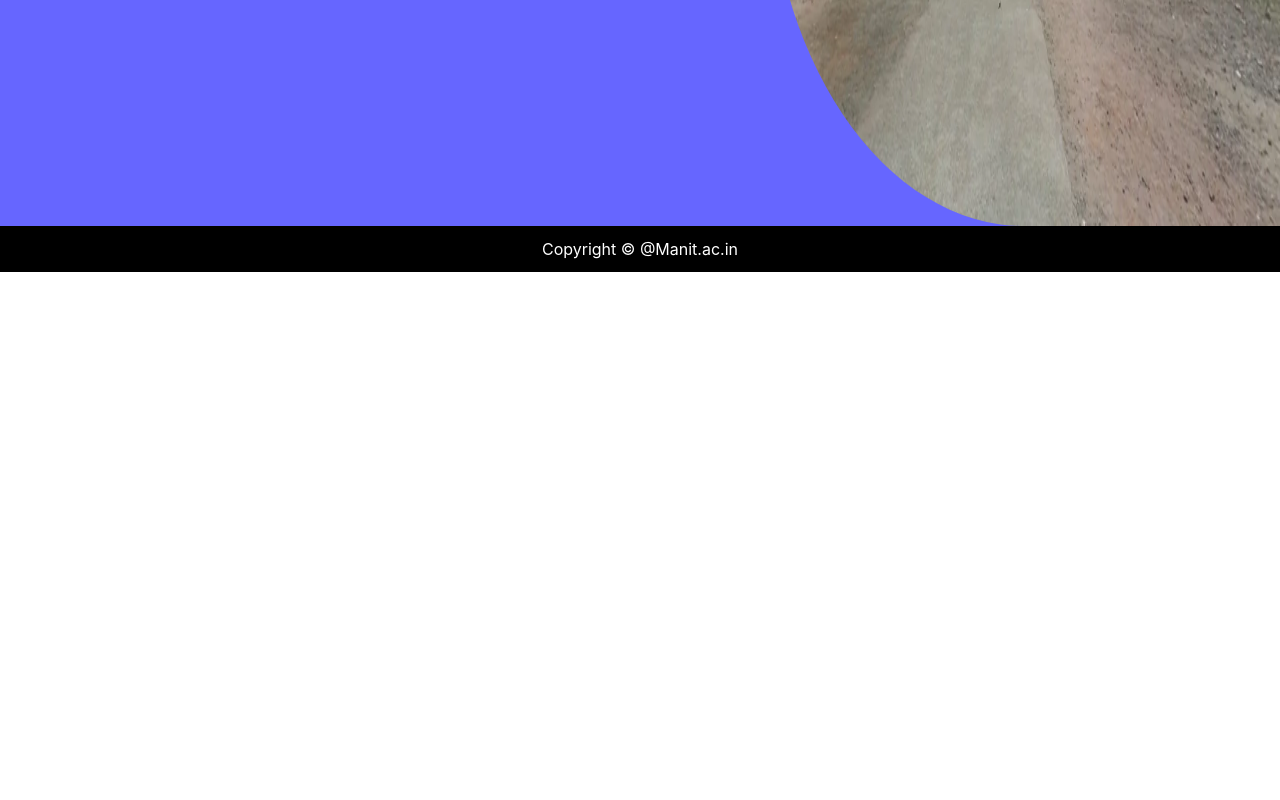
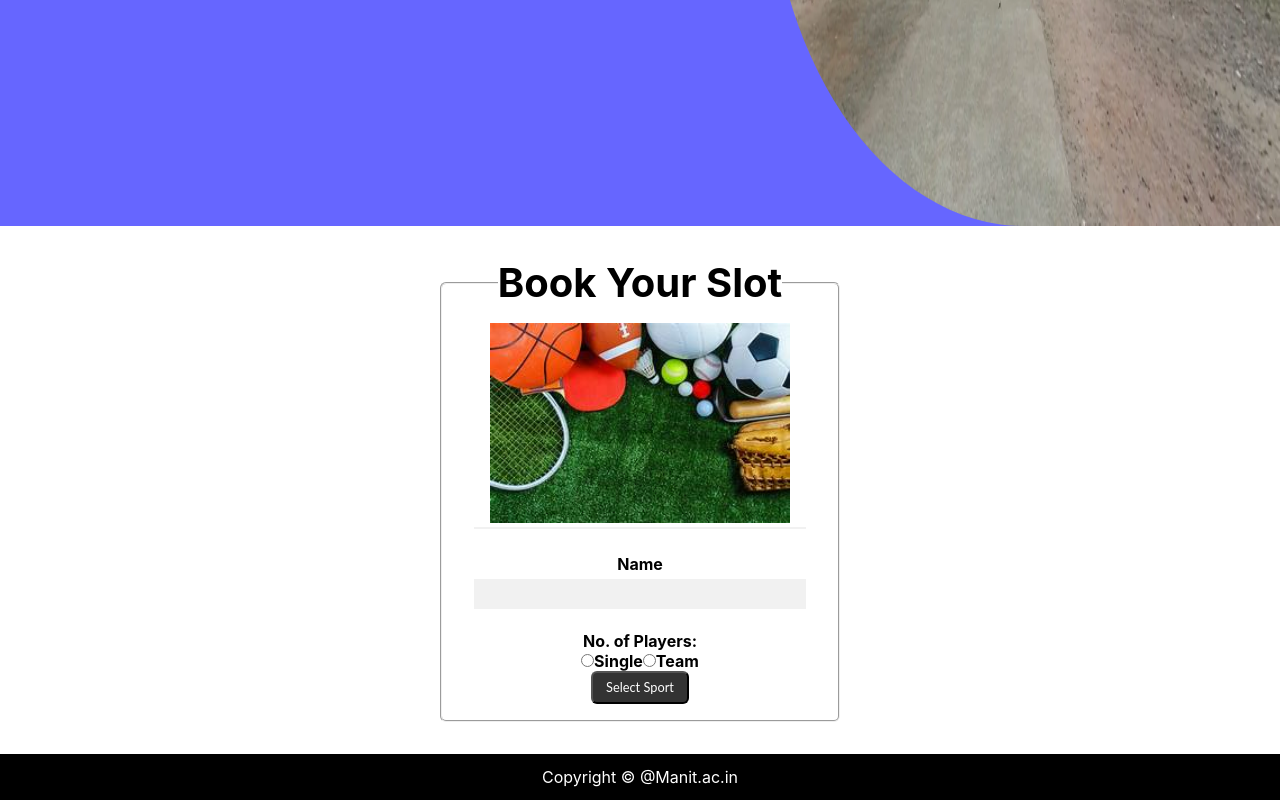
Before and after one commit to Natashaj02/Sports_Complex, a React (Create React App) app in the folder sports-complex/: page / in a window 1280 px wide. Shown: the part 588-1388 px from the top of the page. Before the commit the page ends 860 px from the top, so only its background shows below. Built offline with nearby package versions, Linux system fonts and the light colour scheme.

Commit message:
Slot Registration Added

```diff
--- a/sports-complex/src/App.css
+++ b/sports-complex/src/App.css
@@ -6,7 +6,7 @@
 
 /* Navbar */
 #navbar{
-  background-color: rgb(0 0 255 / 60%);
+  background-color: black;
   padding: 14px 8px;
   position: sticky;
   top:0px;
@@ -205,3 +205,60 @@ footer{
   text-align: center;
   padding: 13px;
 }
+
+/*slots*/
+ .slots{
+display: flex;
+align-items: center;
+text-align: center;
+justify-content: center;
+}
+
+.slotimg{
+  width:300px;
+height:200px;
+}
+
+fieldset{
+  margin: 2em 0;
+  padding: 1em 2em;
+  margin:solid 1px black;
+  border-radius: 6px;
+  width: 400px;
+  justify-content: center;
+}
+
+legend{
+  font-size: 1.25em;
+  color:black;
+}
+.slotlabel{
+  display: block;
+  margin-top: 1em;
+}
+
+#fullname{
+  margin: solid 1px black;
+  height:10px;
+}
+
+input[type="radio"]+label{
+  display: inline-block;
+  justify-content: center;
+}
+input[type="radio"]:first-of-type{
+margin-left: 0;
+}
+
+input[type="submit"]{
+  padding: 0.5em 1em;
+  border-radius: 6px;
+  background-color: #333;
+  color: #fff;
+  font-size: 0.8em;
+  font-family: 'Lato',sans-serif;
+}
+
+.slotbtn :hover{
+cursor: pointer;
+}
--- a/sports-complex/src/App.js
+++ b/sports-complex/src/App.js
@@ -2,13 +2,14 @@ import './App.css';
 import Navbar from './Components/Navbar';
 import Body from './Components/Body';
 import Footer from './Components/Footer';
-
+import Slot from './Components/Slot';
 
 function App() {
   return (
     <>
     <Navbar/>
     <Body/>
+    <Slot/>
     <Footer/>
 
     </>
--- a/sports-complex/src/Components/Navbar.js
+++ b/sports-complex/src/Components/Navbar.js
@@ -1,4 +1,5 @@
 import React from 'react'
+import Slot from './Slot';
 
 export default function Navbar() {
   const open_form= (e)=>{
@@ -20,7 +21,7 @@ export default function Navbar() {
         <ul>
             <li className="items"><a href="/">Home</a></li>
             <li className="items"><a href="#sports">Sports</a></li>
-            <li className="items"><a href="#book_your_slot">Book your Slot</a></li>
+            <li className="items" onClick={Slot}><a href="/Slot">Book your Slot</a></li>
             <li className="items"><a href="#about">About Us</a></li>
             <li className="items" onClick={open_form}><a href="/sign_up">Sign Up</a></li>
             <li className="items" onClick={login_form}><a href="/log_in">Log In</a></li>
--- /dev/null
+++ b/sports-complex/src/Components/Slot.js
@@ -0,0 +1,32 @@
+import React from 'react'
+
+const Slot = () => {
+  return (
+
+    <div className="slots">
+       <form action="#" method='post'>
+        <fieldset>
+        <img src={require('../Images/sport.jpg')} className="slotimg" />
+       <legend><h1>Book Your Slot</h1></legend>
+        <hr />
+
+        <label className='slotlabel'><b>Name</b></label>
+        <input id="fullname" type="text" name="name" required />
+
+        <div className='checks'>
+        <p><b>No. of Players:</b></p>
+        <input type="radio" id="single" name="" value="single" />
+        <label for="single"><b>Single</b></label>
+        <input type="radio" id="team" name="" value="team" />
+        <label for="css"><b>Team</b></label>
+        </div>
+             <div className='slotbtn'>
+      <input type="submit" id="submit" value="Select Sport"/></div>
+      </fieldset>
+        </form>
+
+    </div>
+  )
+}
+
+export default Slot
```
Also changed, not shown: sports-complex/src/Images/sport.jpg (added), 1 other file (tests, documents, lock files or other folders).
